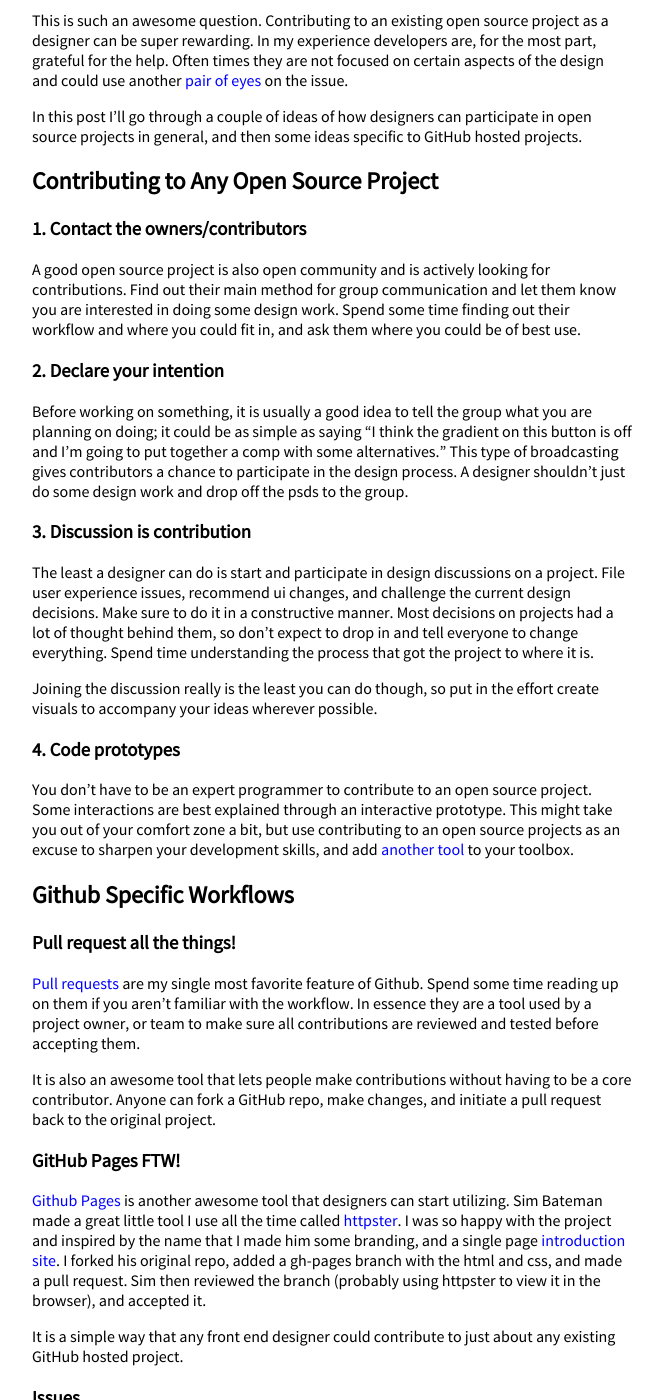
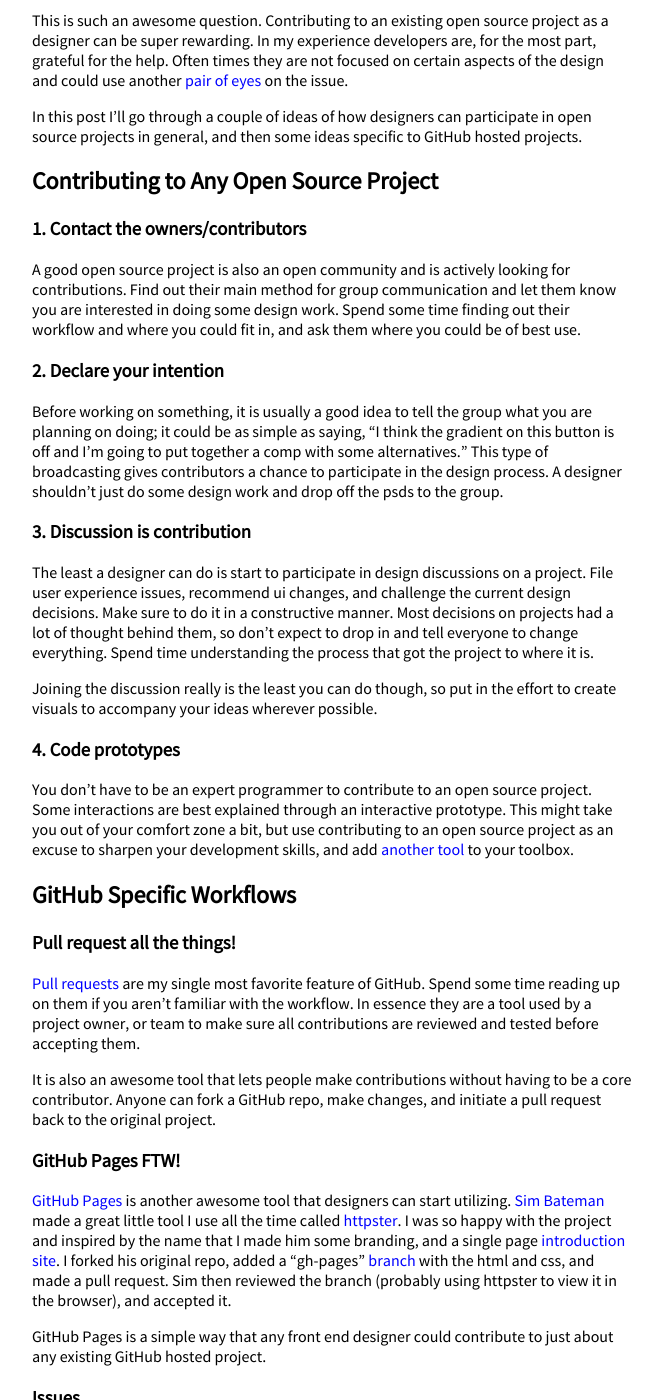
Before and after one commit to DesignOpen/designopen.github.io, a Jekyll site: the page built from _posts/2013-09-21-how-designers-can-contribute-to-open-source-projects.md, in a window 1280 px wide and 1400 px high, scrolled down 251 px. Shown: the whole window, without its empty margins (308-971 px from the left). Built offline with Jekyll 4.4.1, drawn with Linux system fonts in a browser that asks for light colours; comment, search, counter and statistics services are not loaded; some of the changed text lies outside the part shown.

Commit message:
fixed grammatical errors and added links

```diff
--- a/_posts/2013-09-21-how-designers-can-contribute-to-open-source-projects.md
+++ b/_posts/2013-09-21-how-designers-can-contribute-to-open-source-projects.md
@@ -8,7 +8,7 @@
 
 A great question popped up on [designer news](https://news.layervault.com/stories/7779-ask-dn-as-a-designer-how-can-i-get-involved-in-open-source-projects-on-github):
 
-> **As a designer. How can I get involved in Open Source Projects on Github?**
+> **As a designer. How can I get involved in Open Source Projects on GitHub?**
 
 > Let's say I'd like to recommend a better gradient for a button in an open source project (just kidding) or I like to suggest an usability improvement... how exactly does this work? Are there any references or Quick Start Guides?
 
@@ -20,42 +20,42 @@
 
 ### 1. Contact the owners/contributors
 
-A good open source project is also open community and is actively looking for contributions. Find out their main method for group communication and let them know you are interested in doing some design work. Spend some time finding out their workflow and where you could fit in, and ask them where you could be of best use.
+A good open source project is also an open community and is actively looking for contributions. Find out their main method for group communication and let them know you are interested in doing some design work. Spend some time finding out their workflow and where you could fit in, and ask them where you could be of best use.
 
 ### 2. Declare your intention
 
-Before working on something, it is usually a good idea to tell the group what you are planning on doing; it could be as simple as saying "I think the gradient on this button is off and I'm going to put together a comp with some alternatives." This type of broadcasting gives contributors a chance to participate in the design process. A designer shouldn't just do some design work and drop off the psds to the group.
+Before working on something, it is usually a good idea to tell the group what you are planning on doing; it could be as simple as saying, "I think the gradient on this button is off and I'm going to put together a comp with some alternatives." This type of broadcasting gives contributors a chance to participate in the design process. A designer shouldn't just do some design work and drop off the psds to the group.
 
 ### 3. Discussion is contribution
 
-The least a designer can do is start and participate in design discussions on a project.  File user experience issues, recommend ui changes, and challenge the current design decisions. Make sure to do it in a constructive manner. Most decisions on projects had a lot of thought behind them, so don't expect to drop in and tell everyone to change everything. Spend time understanding the process that got the project to where it is.
+The least a designer can do is start to participate in design discussions on a project.  File user experience issues, recommend ui changes, and challenge the current design decisions. Make sure to do it in a constructive manner. Most decisions on projects had a lot of thought behind them, so don't expect to drop in and tell everyone to change everything. Spend time understanding the process that got the project to where it is.
 
-Joining the discussion really is the least you can do though, so put in the effort create visuals to accompany your ideas wherever possible.
+Joining the discussion really is the least you can do though, so put in the effort to create visuals to accompany your ideas wherever possible.
 
 ### 4. Code prototypes
 
-You don't have to be an expert programmer to contribute to an open source project.  Some interactions are best explained through an interactive prototype.  This might take you out of your comfort zone a bit, but use contributing to an open source projects as an excuse to sharpen your development skills, and add [another tool](http://medialoot.com/blog/why-ui-designers-should-learn-to-code/) to your toolbox.
+You don't have to be an expert programmer to contribute to an open source project.  Some interactions are best explained through an interactive prototype.  This might take you out of your comfort zone a bit, but use contributing to an open source project as an excuse to sharpen your development skills, and add [another tool](http://medialoot.com/blog/why-ui-designers-should-learn-to-code/) to your toolbox.
 
-## Github Specific Workflows
+## GitHub Specific Workflows
 
 ### Pull request all the things!
 
-[Pull requests](https://help.github.com/articles/using-pull-requests) are my single most favorite feature of Github. Spend some time reading up on them if you aren't familiar with the workflow.  In essence they are a tool used by a project owner, or team to make sure all contributions are reviewed and tested before accepting them.
+[Pull requests](https://help.github.com/articles/using-pull-requests) are my single most favorite feature of GitHub. Spend some time reading up on them if you aren't familiar with the workflow.  In essence they are a tool used by a project owner, or team to make sure all contributions are reviewed and tested before accepting them.
 
 It is also an awesome tool that lets people make contributions without having to be a core contributor.  Anyone can fork a GitHub repo, make changes, and initiate a pull request back to the original project.
 
 ### GitHub Pages FTW!
 
-[Github Pages](http://pages.github.com/) is another awesome tool that designers can start utilizing. Sim Bateman made a great little tool I use all the time called [httpster](https://github.com/SimbCo/httpster). I was so happy with the project and inspired by the name that I made him some branding, and a single page [introduction site](http://simbco.github.io/httpster/). I forked his original repo, added a gh-pages branch with the html and css, and made a pull request. Sim then reviewed the branch (probably using httpster to view it in the browser), and accepted it.
+[GitHub Pages](http://pages.github.com/) is another awesome tool that designers can start utilizing. [Sim Bateman](https://twitter.com/simBateman) made a great little tool I use all the time called [httpster](https://github.com/SimbCo/httpster). I was so happy with the project and inspired by the name that I made him some branding, and a single page [introduction site](http://simbco.github.io/httpster/). I forked his original repo, added a "gh-pages" [branch](https://help.github.com/articles/branching-out) with the html and css, and made a pull request. Sim then reviewed the branch (probably using httpster to view it in the browser), and accepted it.
 
-It is a simple way that any front end designer could contribute to just about any existing GitHub hosted project.
+GitHub Pages is a simple way that any front end designer could contribute to just about any existing GitHub hosted project.
 
 ### Issues
 
-[Github Issues](https://github.com/blog/831-issues-2-0-the-next-generation) is the place to start your design discussions.  [Search](/img/animated_issue_search.gif) to see if the issue/feature you have in mind has been posted before. Then file a new issue or contribute to the existing ones.  Issues supports images so make sure to post screenshots with your descriptions and visuals for your design recommendations.  Also, post lots of [animated gifs of happiness](https://github.com/topcoat/topcoat/issues/375) when things get fixed; everyone loves that.
+[GitHub Issues](https://github.com/blog/831-issues-2-0-the-next-generation) is the place to start your design discussions.  [Search](/img/animated_issue_search.gif) to see if the issue/feature you have in mind has been posted before. Then file a new issue or contribute to the existing ones.  Issues supports images so make sure to post screenshots with your descriptions and visuals for your design recommendations.  Also, post lots of [animated gifs of happiness](https://github.com/topcoat/topcoat/issues/375) when things get fixed; everyone loves that.
 
 ## Conclusion
 
-Open source projects need designers as much as other any other projects, maybe more so.  We are looking into starting a job board of sorst with projects looking for design contributions.  I just filed an [issue](https://github.com/opensourcedesignis/opensourcedesignis.github.io/issues/10), so watch that for updates, or join in the conversation.
+Open source projects need designers as much as other any other projects, maybe more so.  We are looking into starting a job board of sorts with projects looking for design contributions.  I just filed an [issue](https://github.com/opensourcedesignis/opensourcedesignis.github.io/issues/10), so watch that for updates, or join in the conversation.
 
 Thanks [Stephan Junghanns](https://news.layervault.com/u/801/stephan-junghanns) for posting the question, and [Nicole Dominguez](https://twitter.com/sodevious) for pointing it out.
```
